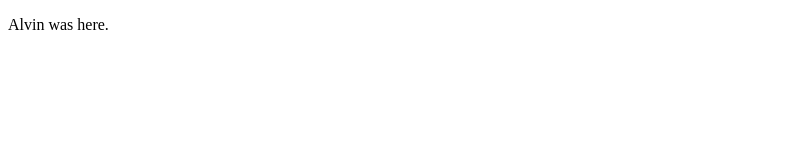
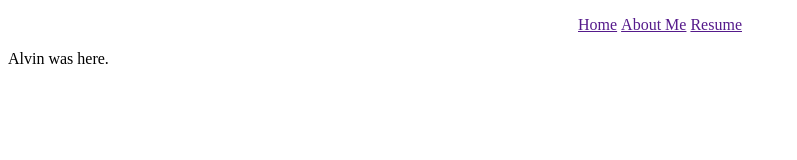
Before and after one commit to alvincheung1999/alvincheung1999.github.io, a plain HTML site: page index.html in a window 1280 px wide. Shown: the whole page, without its empty margins (0-797 px from the left). Drawn offline with Linux system fonts and the light colour scheme.

Commit message:
push for pc

```diff
--- a/index.html
+++ b/index.html
@@ -1,6 +1,19 @@
 <!DOCTYPE html>
 <html>
+    <head>
+        <meta charset="UTF-8">
+        <meta name="viewport" content="width=device-width, initial-scale=1.0">
+        <title>Hi</title>
+        <link rel="stylesheet" href="styles.css">
+    </head>
     <body>
-    <p>Alvin was here.</p>
+        <nav id = "navbar">
+            <ul>
+                <li class = "navbutton"><a href="">Home</a></li>
+                <li class = "navbutton"><a href="">About Me</a></li>
+                <li class = "navbutton"><a href="">Resume</a></li>
+            </ul>
+        </nav>
+        <p>Alvin was here.</p>
     </body>
 </html>
--- /dev/null
+++ b/styles.css
@@ -0,0 +1,8 @@
+#navbar {
+    display: inline;
+    text-align: center;
+}
+
+#navbar .navbutton {
+    display: inline-block;
+}
```
Also changed, not shown: aboutme.html (+1 -1 lines).
